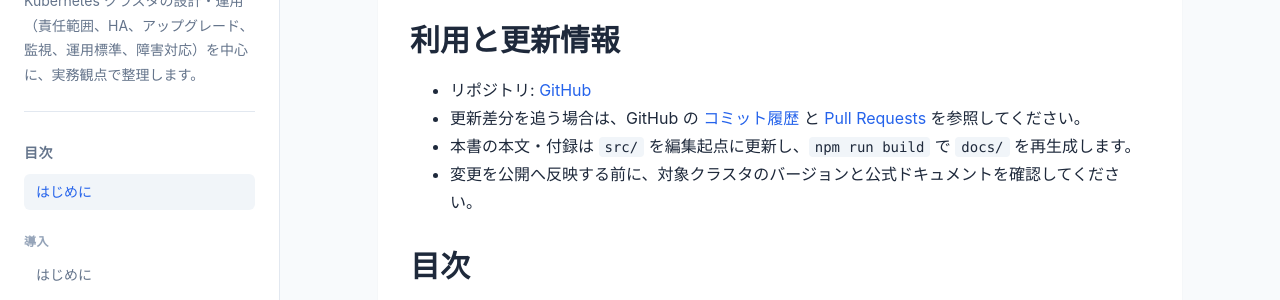
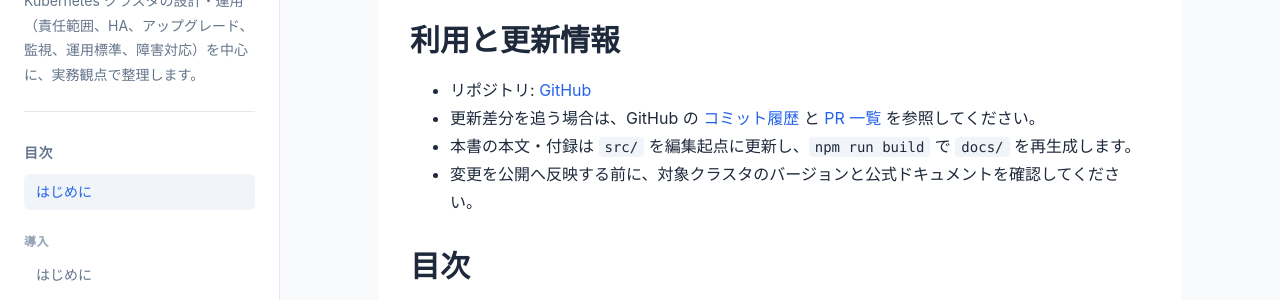
Before and after one commit to itdojp/kubernetes-cluster-ops-book, a Jekyll site: the page built from docs/index.md, in a window 1280 px wide and 900 px high, scrolled down 813 px. Shown: the part 152-452 px from the top of the window. Built offline with Jekyll 4.4.1, drawn with Linux system fonts in a browser that asks for light colours.

Commit message:
docs: use PR list label on top page

```diff
--- a/docs/index.md
+++ b/docs/index.md
@@ -27,7 +27,7 @@ Kubernetes クラスタの設計・運用（責任範囲、HA、アップグレ
 
 ## 利用と更新情報
 - リポジトリ: [GitHub](https://github.com/itdojp/kubernetes-cluster-ops-book)
-- 更新差分を追う場合は、GitHub の [コミット履歴](https://github.com/itdojp/kubernetes-cluster-ops-book/commits/main/) と [Pull Requests](https://github.com/itdojp/kubernetes-cluster-ops-book/pulls) を参照してください。
+- 更新差分を追う場合は、GitHub の [コミット履歴](https://github.com/itdojp/kubernetes-cluster-ops-book/commits/main/) と [PR 一覧](https://github.com/itdojp/kubernetes-cluster-ops-book/pulls) を参照してください。
 - 本書の本文・付録は `src/` を編集起点に更新し、`npm run build` で `docs/` を再生成します。
 - 変更を公開へ反映する前に、対象クラスタのバージョンと公式ドキュメントを確認してください。
 
```
